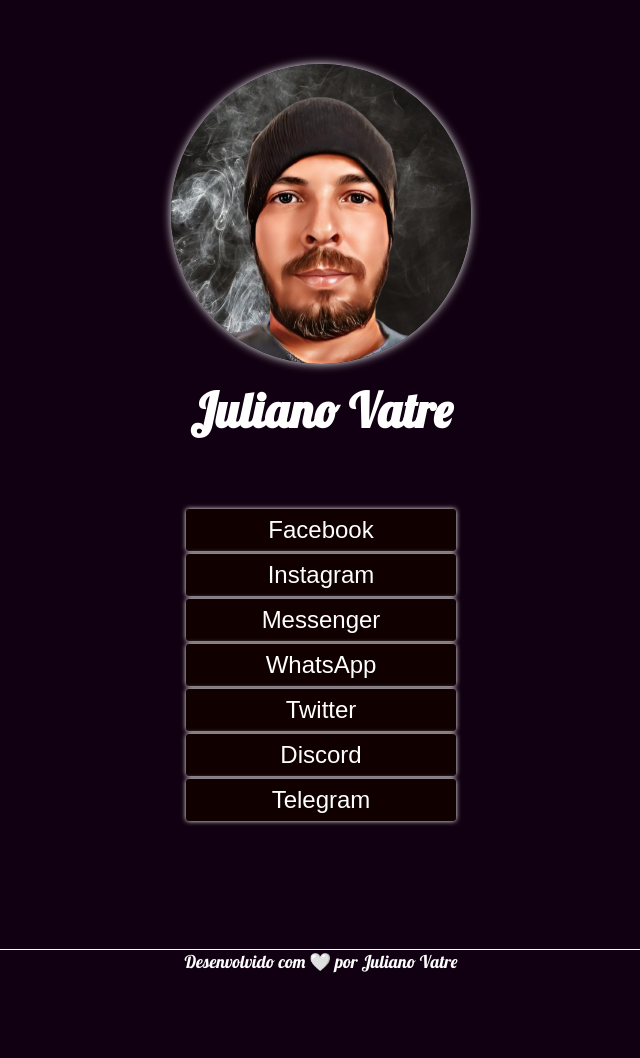
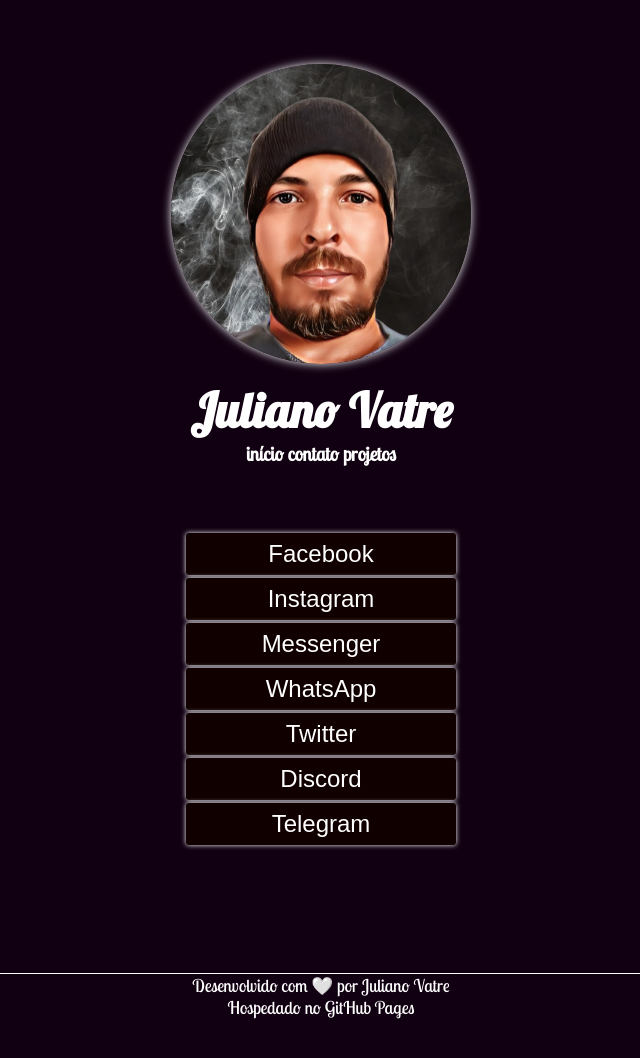
Before and after one commit to vatrinux/biolinks, a plain HTML site: page index.html in a window 1280 px wide. Shown: the whole page, without its empty margins (319-959 px from the left). Before the commit the page ends 1036 px from the top, so only its background shows below. Drawn offline with Linux system fonts and the light colour scheme.

Commit message:
Update files

```diff
--- a/index.html
+++ b/index.html
@@ -17,6 +17,11 @@
     <p>
       <a href="https://vatrinux.github.io" target="_blank">Juliano Vatre</a>
     </p>
+    <div>
+      <a href="#">início</a>
+      <a href="#">contato</a>
+      <a href="#">projetos</a>
+    </div>
   </header>
   <main>
     <a href="https://facebook.com/juliano.vatre" target="_blank">
@@ -43,6 +48,7 @@
   </main>
   <footer>
     <p>Desenvolvido com 🤍 por Juliano Vatre</p>
+    <p>Hospedado no GitHub Pages</p>
   </footer>
 </body>
 
--- a/style.css
+++ b/style.css
@@ -64,6 +64,13 @@ header a {
 header a:hover {
     color: #fff;
     text-shadow: 0 0 20px #fff;
+}
+
+header div {
+    font-family: 'Lobster Two', cursive;
+    font-size: 1.2em;
+    font-weight: bold;
+    color: #fff;
 }
 
 main {
@@ -133,7 +140,7 @@ main a button.telegram:hover {
 }
 
 footer {
-    font-family: 'Lobster', cursive;
+    font-family: 'Lobster Two', cursive;
     font-size: 1.1em;
     color: #fff;
     text-align: center;
```
